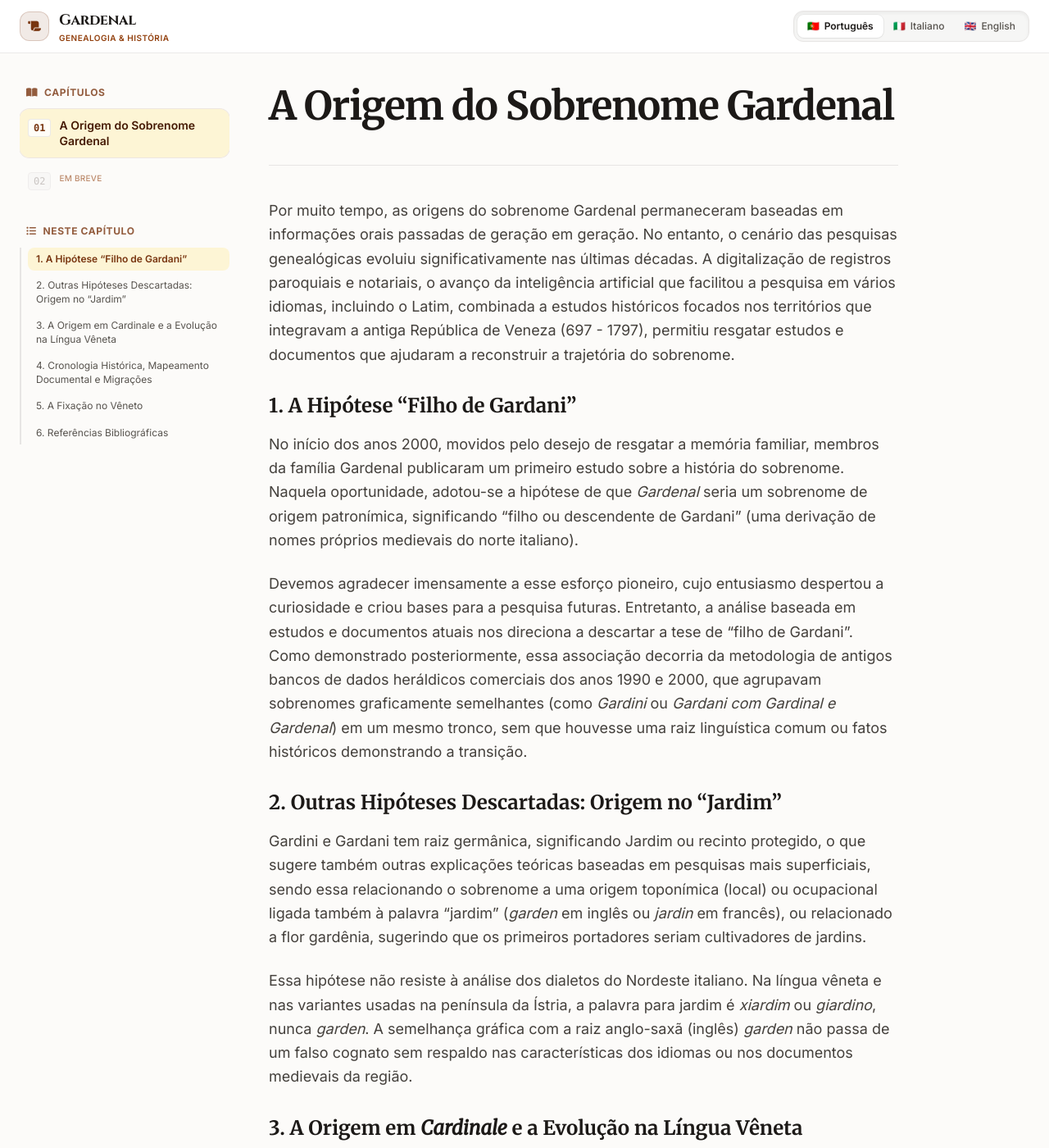
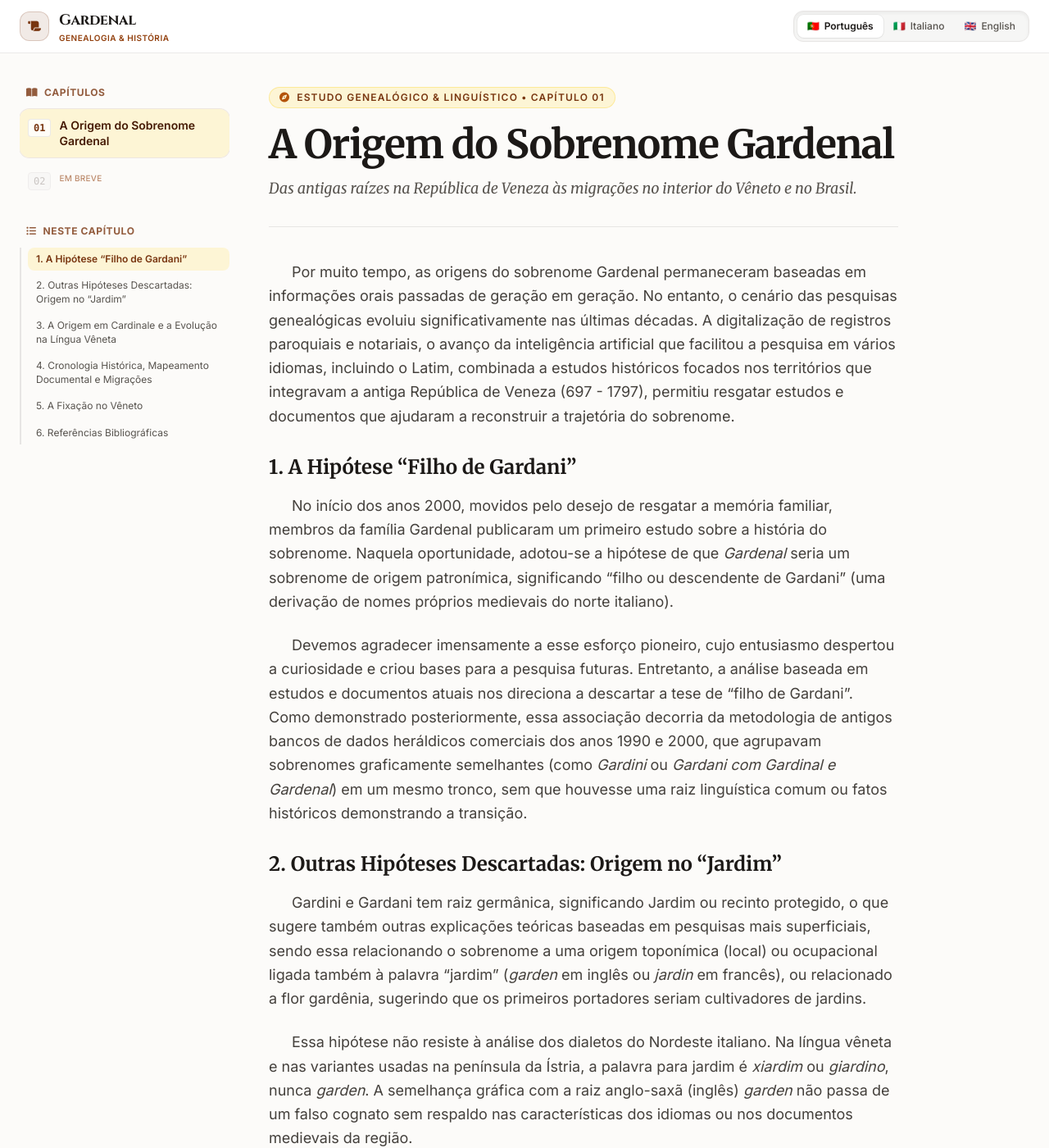
Before and after one commit to gardenalr/gardenalr.github.io, a Jekyll site: the page built from index.md, in a window 1280 px wide and 1400 px high. Shown: the whole window at 82% size. Built offline with Jekyll 4.4.1, drawn with Linux system fonts in a browser that asks for light colours; nearby versions of some CDN libraries.

Commit message:
Add fixed tab indentation style for paragraphs and tab-size configuration

```diff
--- a/_layouts/default.html
+++ b/_layouts/default.html
@@ -51,6 +51,22 @@
             z-index: 100;
             transition: width 0.1s ease-out;
             width: 0%;
+        }
+
+        /* Fixed tab width and paragraph indentation */
+        * {
+            tab-size: 4;
+            -moz-tab-size: 4;
+        }
+
+        /* Fixed tab indent for article paragraphs (~4 spaces) */
+        .article-content p {
+            text-indent: 1.75rem;
+        }
+        .article-content blockquote p,
+        .article-content li p,
+        .article-content .no-indent {
+            text-indent: 0;
         }
 
         .article-content h1 {
@@ -287,9 +303,28 @@
         <main class="flex-1 min-w-0 max-w-3xl w-full">
             <!-- Hero Title Card -->
             <header class="mb-10 pb-8 border-b border-stone-200">
+                <div class="inline-flex items-center gap-2 px-3 py-1 rounded-full text-xs font-semibold uppercase tracking-widest bg-amber-100/70 text-amber-900 border border-amber-200/80 mb-5 shadow-xs">
+                    <i class="fa-solid fa-compass text-amber-700"></i>
+                    {% if page.lang == 'it' %}
+                    Studio Genealogico &amp; Linguistico &bull; Capitolo 01
+                    {% elsif page.lang == 'en' %}
+                    Genealogical &amp; Linguistic Research &bull; Chapter 01
+                    {% else %}
+                    Estudo Genealógico &amp; Linguístico &bull; Capítulo 01
+                    {% endif %}
+                </div>
                 <h1 class="text-3xl sm:text-4xl md:text-5xl font-serif font-bold text-stone-900 tracking-tight leading-tight mb-4">
                     {{ page.title }}
                 </h1>
+                <p class="text-stone-600 text-base sm:text-lg italic font-serif">
+                    {% if page.lang == 'it' %}
+                    Dalle antiche origini nella Repubblica di Venezia alle migrazioni nel Veneto e nel mondo.
+                    {% elsif page.lang == 'en' %}
+                    From ancient roots in the Republic of Venice to migrations across Veneto and overseas.
+                    {% else %}
+                    Das antigas raízes na República de Veneza às migrações no interior do Vêneto e no Brasil.
+                    {% endif %}
+                </p>
             </header>
 
             <!-- Markdown Article Content -->
```
